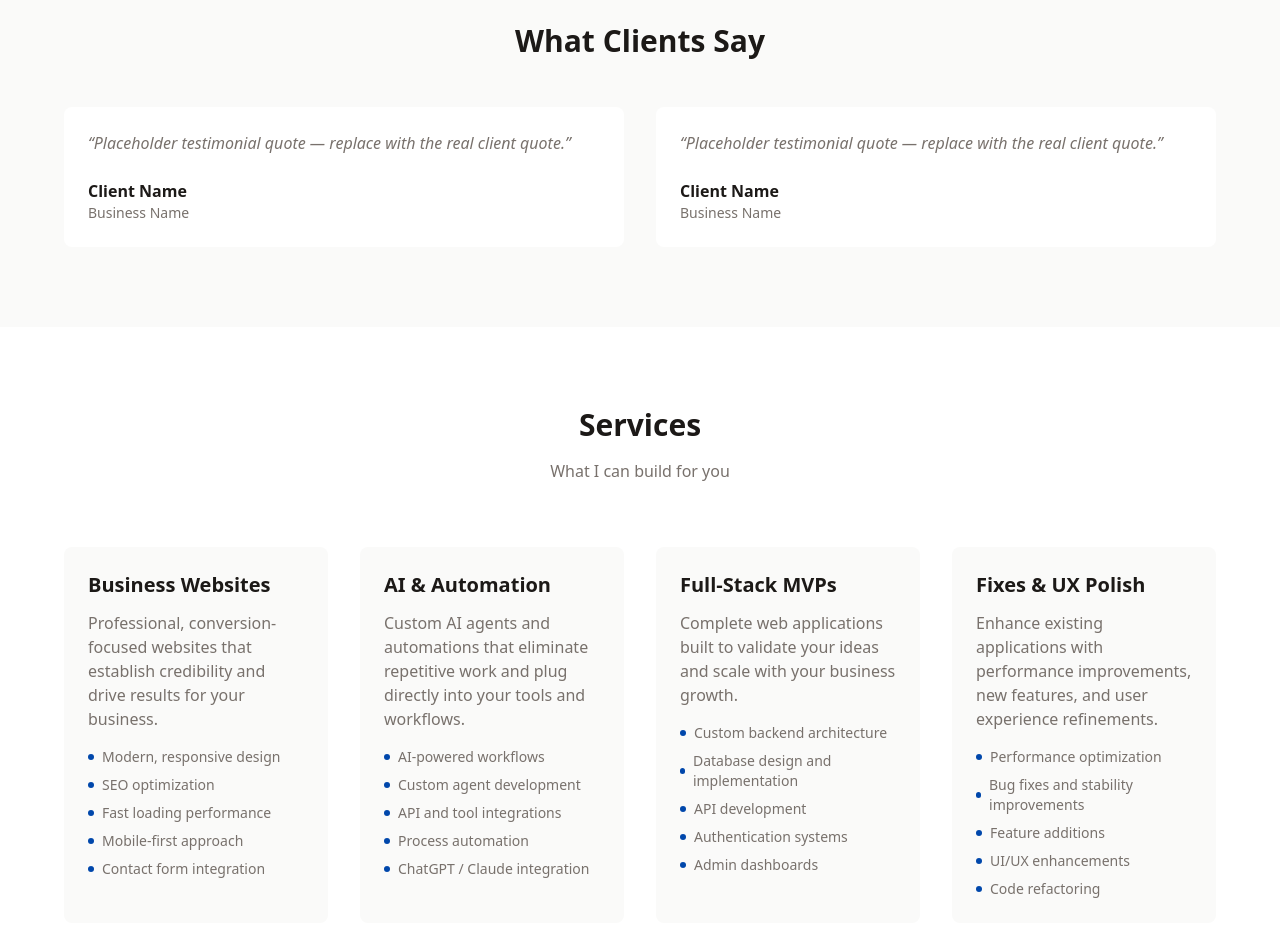
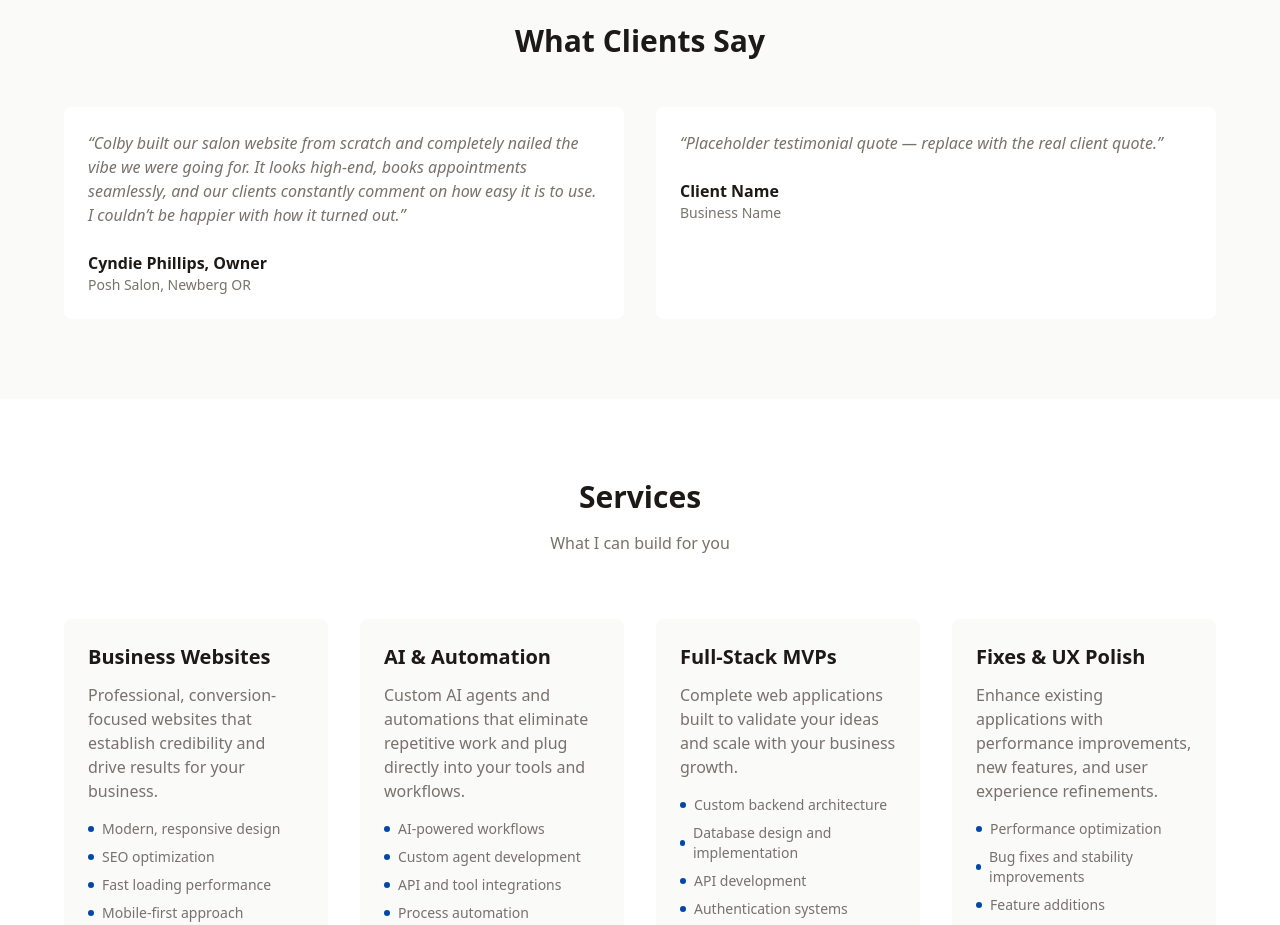
Before and after one commit to conels08/colby-portfolio, a Next.js app: page / in a window 1280 px wide. Shown: the part 1420-2345 px from the top of the page. Built offline with nearby package versions, Linux system fonts and the light colour scheme.

Commit message:
Update AI positioning and testimonial copy

```diff
--- a/src/app/layout.tsx
+++ b/src/app/layout.tsx
@@ -9,12 +9,12 @@ import { Analytics } from "@vercel/analytics/next";
 export const metadata: Metadata = {
   metadataBase: new URL("https://colbynelsen.com"),
   manifest: "/site.webmanifest",
-  title: "Colby Nelsen - Full-Stack Developer & Web Designer",
-  description: "I build polished websites and full-stack web apps — fast. Modern Next.js builds with clean UX, strong fundamentals, and performance-first execution.",
+  title: "Colby Nelsen — AI Web Apps & Automations",
+  description: "I build AI-powered web apps and automations for businesses that want to move fast. Next.js, TypeScript, and AI — built clean, shipped fast, and designed to grow with you.",
   alternates: {
     canonical: "/",
   },
-  keywords: ["Next.js", "Full-Stack", "Web Development", "React", "TypeScript", "Tailwind CSS", "Portfolio"],
+  keywords: ["Next.js", "Full-Stack", "Web Development", "React", "TypeScript", "Tailwind CSS", "Portfolio", "AI", "Automation", "AI Agents"],
   authors: [{ name: "Colby Nelsen" }],
   icons: {
     icon: [
@@ -25,8 +25,8 @@ export const metadata: Metadata = {
     apple: [{ url: "/apple-touch-icon.png", sizes: "180x180", type: "image/png" }],
   },
   openGraph: {
-    title: "Colby Nelsen - Full-Stack Developer & Web Designer",
-    description: "I build polished websites and full-stack web apps — fast.",
+    title: "Colby Nelsen — AI Web Apps & Automations",
+    description: "AI-powered web apps and automations, built fast.",
     type: "website",
     url: "https://colbynelsen.com",
     siteName: "Colby Nelsen Portfolio",
@@ -41,8 +41,8 @@ export const metadata: Metadata = {
   },
   twitter: {
     card: "summary_large_image",
-    title: "Colby Nelsen - Full-Stack Developer & Web Designer",
-    description: "I build polished websites and full-stack web apps — fast.",
+    title: "Colby Nelsen — AI Web Apps & Automations",
+    description: "AI-powered web apps and automations, built fast.",
     images: ["/twitter-image"],
   },
   robots: {
@@ -56,7 +56,7 @@ const personStructuredData = {
   "@type": "Person",
   name: "Colby Nelsen",
   url: "https://colbynelsen.com",
-  jobTitle: "Full-Stack Developer",
+  jobTitle: "Full-Stack Developer & AI Builder",
   sameAs: [
     "https://github.com/conels08",
     "https://www.linkedin.com/in/colbynelsen",
--- a/src/app/page.tsx
+++ b/src/app/page.tsx
@@ -235,16 +235,13 @@ export default function HomePage() {
               }`}
             >
               <p className={`text-[var(--muted)] mb-6 italic ${isHud ? "hud-glow" : ""}`}>
-                {/* PLACEHOLDER quote */}
-                &ldquo;Placeholder testimonial quote — replace with the real client quote.&rdquo;
+                &ldquo;Colby built our salon website from scratch and completely nailed the vibe we were going for. It looks high-end, books appointments seamlessly, and our clients constantly comment on how easy it is to use. I couldn&rsquo;t be happier with how it turned out.&rdquo;
               </p>
               <p className={`font-semibold ${isHud ? "hud-glow" : ""}`}>
-                {/* PLACEHOLDER client name */}
-                Client Name
+                Cyndie Phillips, Owner
               </p>
               <p className="text-sm text-[var(--muted)]">
-                {/* PLACEHOLDER business name */}
-                Business Name
+                Posh Salon, Newberg OR
               </p>
             </motion.div>
 
```
Also changed, not shown: .claude/settings.local.json (added).
